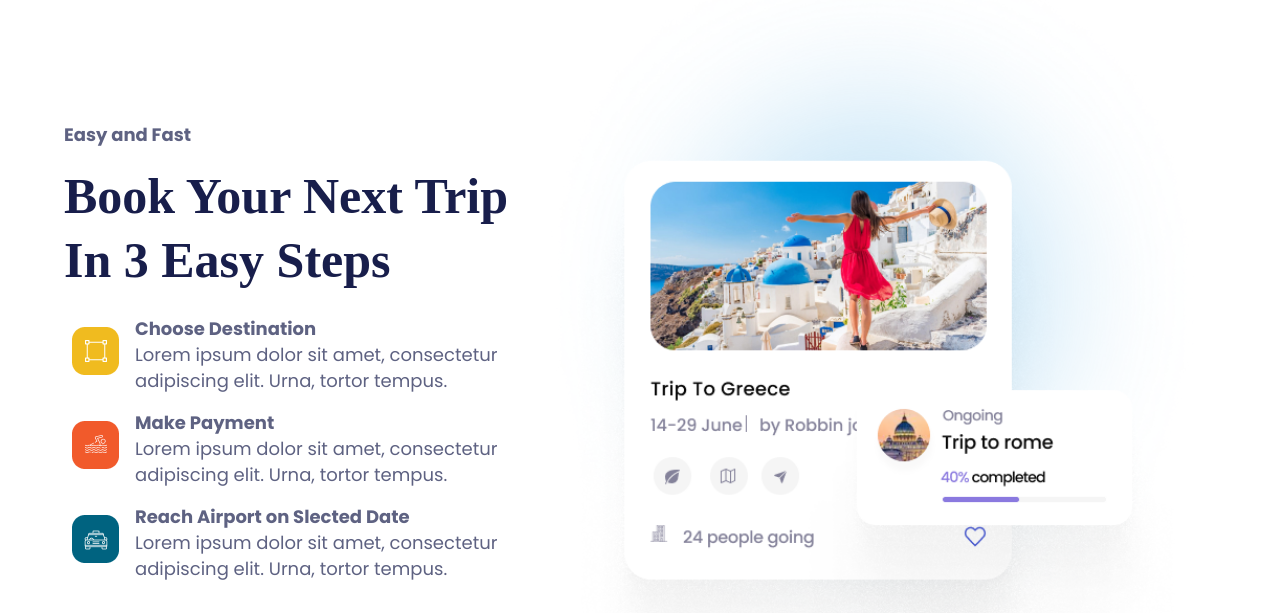
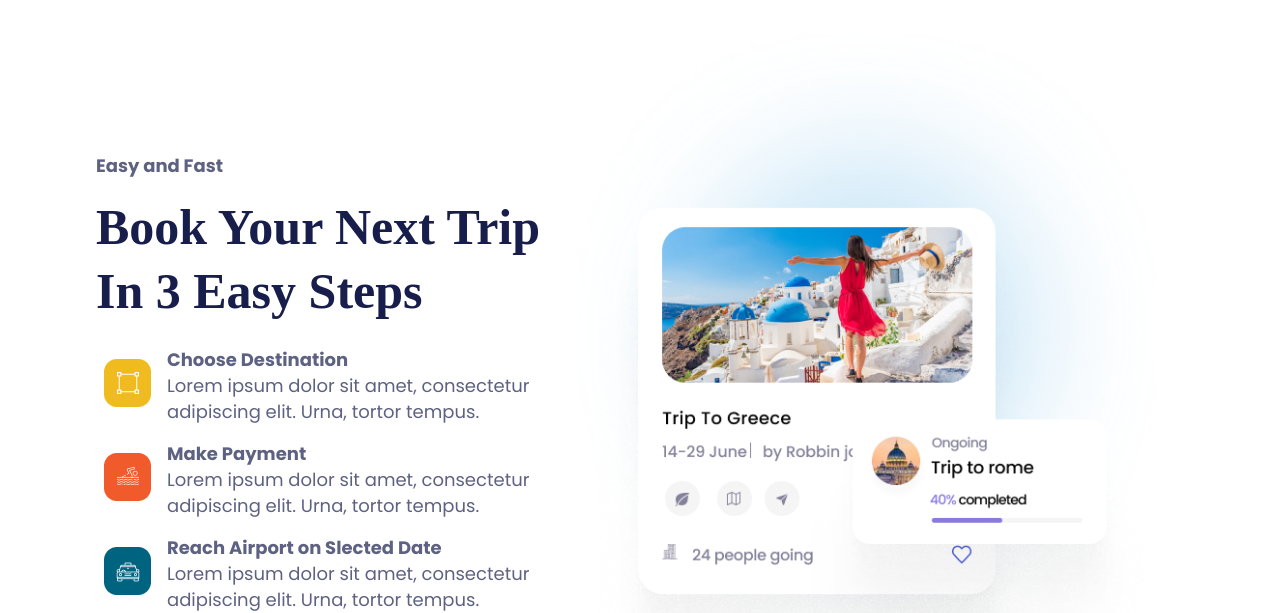
Before and after one commit to KrystianJonca/travel-agency-landing-page, a React (Create React App) app: page / in a window 1280 px wide. Shown: the part 2213-2826 px from the top of the page. Built offline with nearby package versions, Linux system fonts and the light colour scheme; a web font is replaced by a local one.

Commit message:
Changed styles

```diff
--- a/src/containers/book/Book.jsx
+++ b/src/containers/book/Book.jsx
@@ -6,7 +6,7 @@ import './Book.scss';
 
 const Book = () => {
   return (
-    <section className="tld__book section_padding" id="book`  ">
+    <section className="tld__book section__padding" id="book">
       <div className="tld__book-content">
         <Heading
           toptext="Easy and Fast"
--- a/src/containers/book/Book.scss
+++ b/src/containers/book/Book.scss
@@ -4,7 +4,6 @@
   display: flex;
   justify-content: space-between;
   align-items: center;
-  padding: 0 4rem;
 
   @media screen and (max-width: 1050px) {
     flex-direction: column;
```
